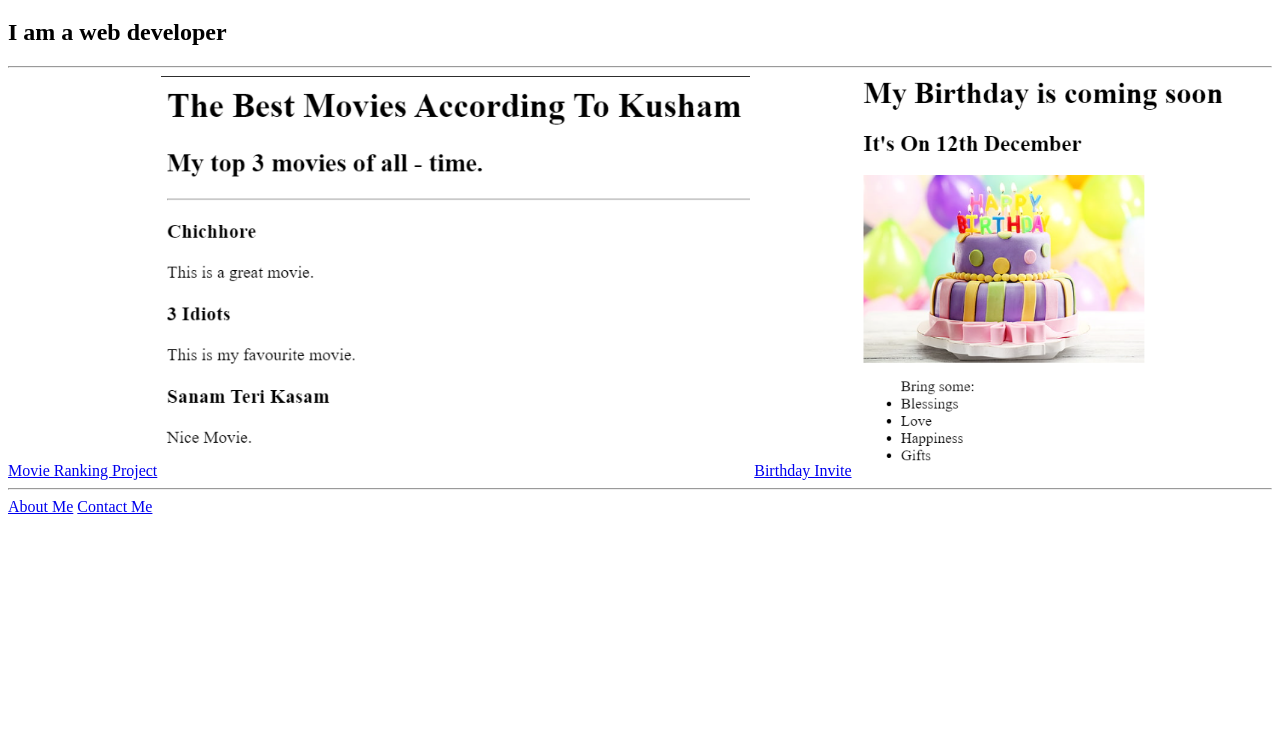
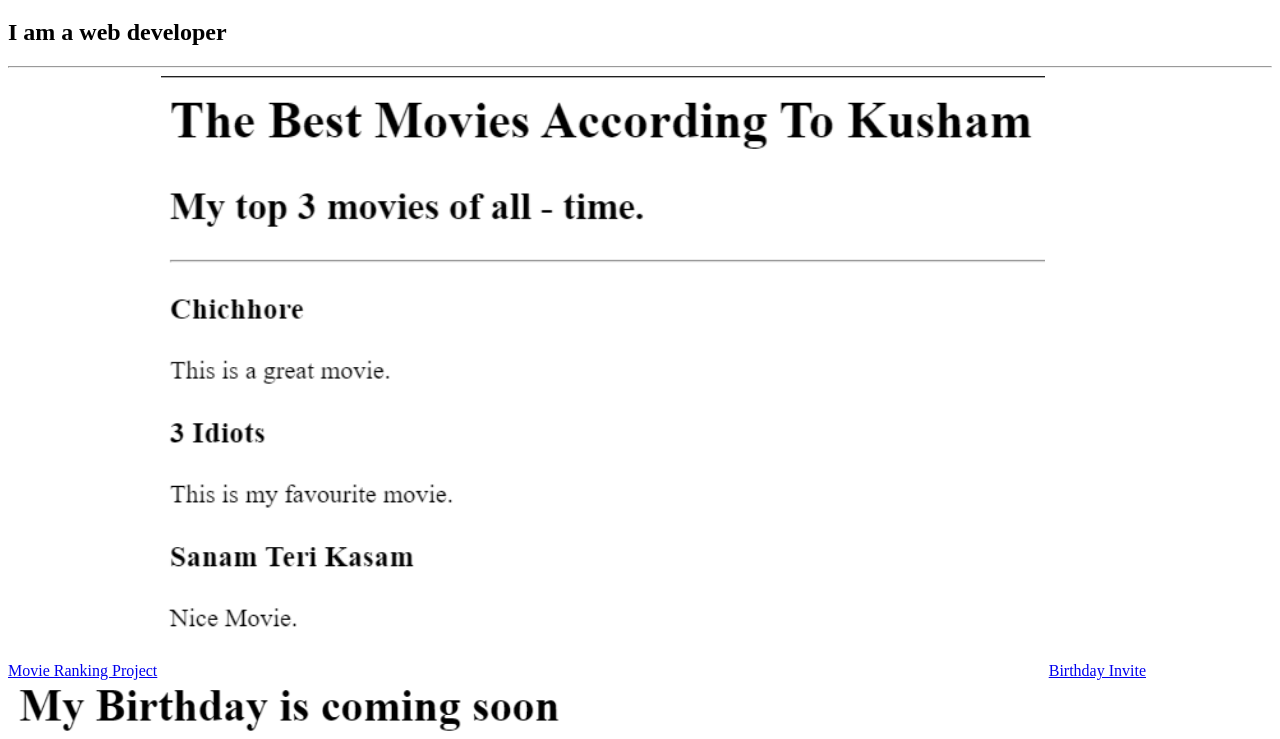
Before and after one commit to kushamrat12/html-portfolio, a plain HTML site: page index.html in a window 1280 px wide. Shown: the part 61-800 px from the top of the page. Drawn offline with Linux system fonts and the light colour scheme.

Commit message:
Update index.html

```diff
--- a/index.html
+++ b/index.html
@@ -10,9 +10,9 @@
     <h2>I am a web developer</h2>
     <hr/>
     <a href="./public/movie-ranking.html">Movie Ranking Project</a>
-    <img src="./assets/images/Movie Ranking.png"height="400"/>
+    <img src="./assets/images/Movie Ranking.png"height="600"/>
     <a href="./public/birthday-invite.html">Birthday Invite</a>
-    <img src="./assets/images/Birthday.png"height="400"/>
+    <img src="./assets/images/Birthday.png"height="600"/>
     <hr/>
     <a href="./public/about.html">About Me</a>
     <a href="./public/contact.html">Contact Me</a>
```
